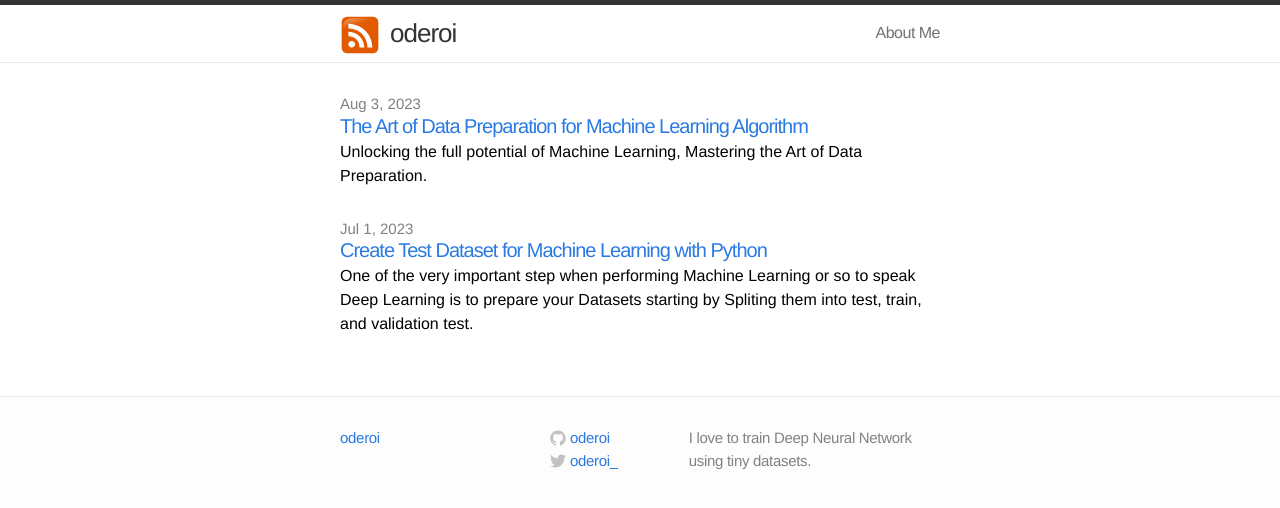
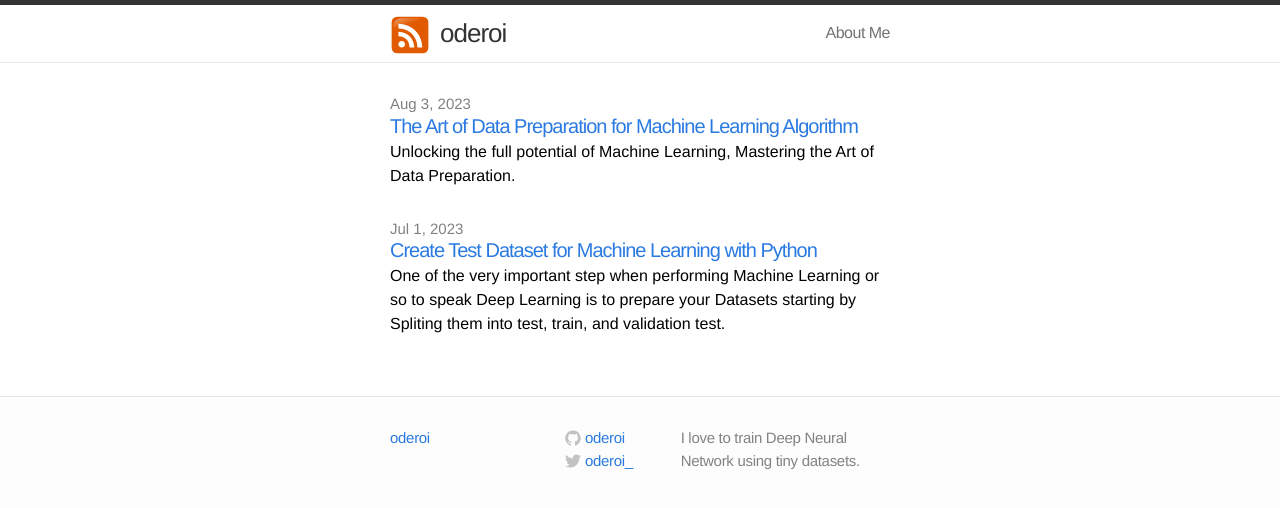
Before and after one commit to oderoi/oderoi.github.io, a Jekyll site: the page built from index.markdown, in a window 1280 px wide. Shown: the top 508 px of the page. Built offline with Jekyll 4.4.1, drawn with Linux system fonts in a browser that asks for light colours.

Commit message:
Update main.css

```diff
--- a/css/main.css
+++ b/css/main.css
@@ -28,7 +28,7 @@ a:visited { color: #205caa; }
 .wrap:after { content:""; display:table; }
 .wrap:after { clear: both; }
 .wrap {
-  max-width: 600px;
+  max-width: 500px;
   padding: 0 30px;
   margin: 0 auto;
   zoom: 1;
```
